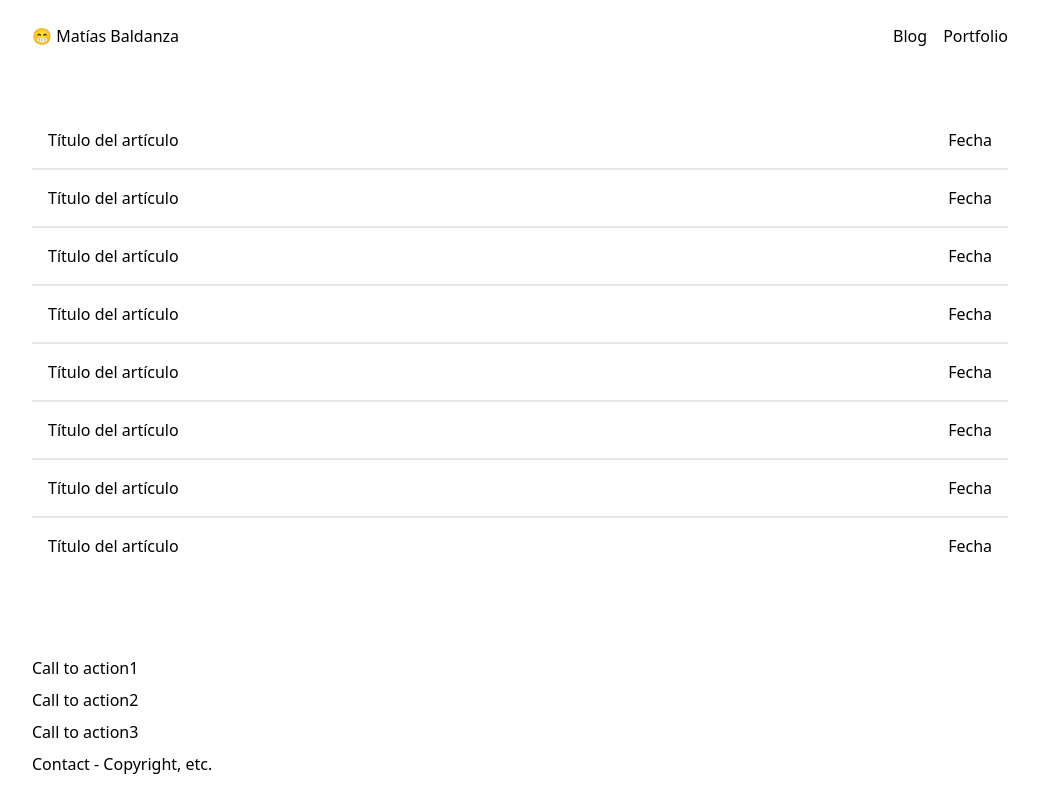
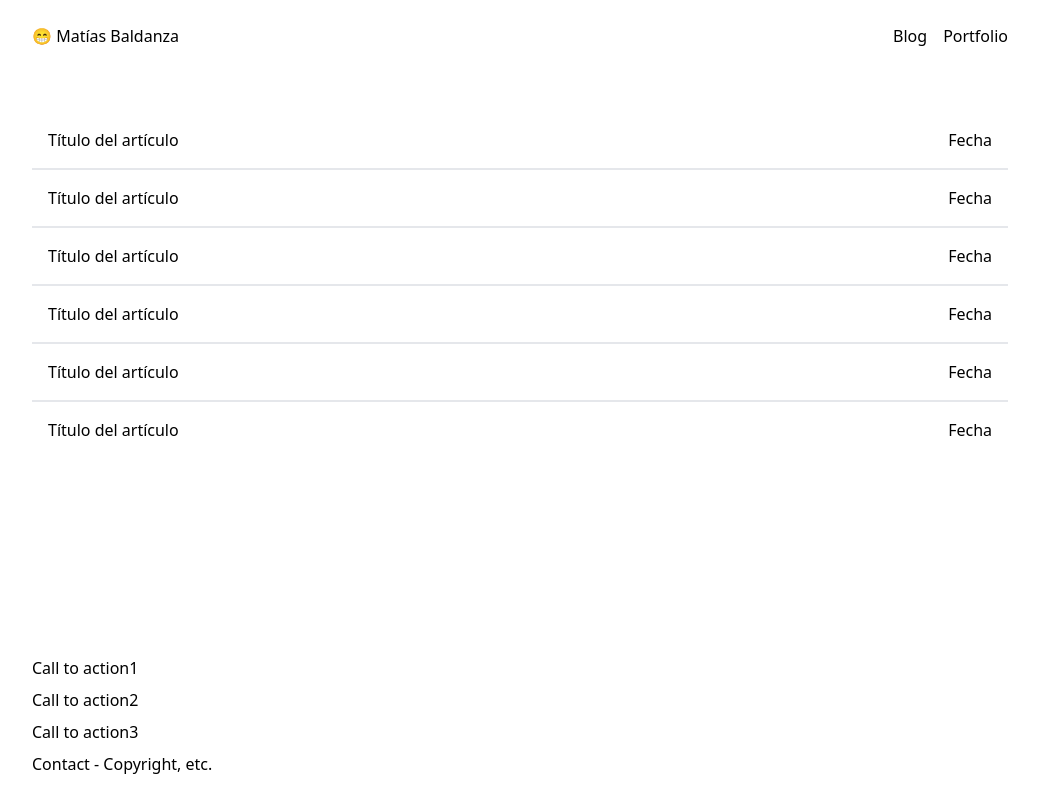
Before and after one commit to matiasbaldanza/matiasbaldanza_dev, a Next.js app: page / in a window 1280 px wide. Shown: the whole page, without its empty margins (120-1159 px from the left). Built offline with nearby package versions, Linux system fonts and the light colour scheme.

Commit message:
feat: split homepage into components

```diff
--- /dev/null
+++ b/src/components/Footer.js
@@ -0,0 +1,10 @@
+export default function Footer() {
+    return (
+        <footer className='py-6 flex flex-col gap-2'>
+            <p>Call to action1</p>
+            <p>Call to action2</p>
+            <p>Call to action3</p>
+            <p>Contact - Copyright, etc.</p>
+        </footer>
+    )
+}
--- /dev/null
+++ b/src/components/Header.js
@@ -0,0 +1,15 @@
+import Link from "next/link"
+
+export default function Header() {
+    return (
+        <header className='flex justify-between py-6 mb-10'>
+            <span>😁 Matías Baldanza</span>
+            <nav>
+                <ul className='flex gap-4'>
+                <li>Blog</li>
+                <li>Portfolio</li>
+                </ul>
+            </nav>
+        </header>
+    )
+}
--- /dev/null
+++ b/src/components/layout.js
@@ -0,0 +1,17 @@
+import Head from "next/head";
+import Header from "./Header";
+import Footer from "./Footer";
+
+export default function Layout({ children }) {
+    return (
+        <div className='container mx-auto px-6 lg:max-w-5xl flex flex-col min-h-screen'>
+            <Header />
+
+            <main className='max-h-screen flex-1'>
+                {children}
+            </main>
+
+            <Footer />
+        </div>
+    )
+}
--- a/src/pages/index.js
+++ b/src/pages/index.js
@@ -1,21 +1,13 @@
 import Image from 'next/image'
 import { Inter } from 'next/font/google'
+import Layout from '@/components/layout'
 
 const inter = Inter({ subsets: ['latin'] })
 
-export default function Home() {
+export default function Home({ articlesData }) {
   return (
-      <div className='container mx-auto px-6 lg:max-w-5xl flex flex-col min-h-screen'>
-        <header className='flex justify-between py-6 mb-10'>
-          <span>😁 Matías Baldanza</span>
-          <nav>
-            <ul className='flex gap-4'>
-              <li>Blog</li>
-              <li>Portfolio</li>
-            </ul>
-          </nav>
-        </header>
-        <main className='max-h-screen flex-1'>
+    <Layout>
+      {console.log(articlesData)}
       <ul className='divide-y-2'>
         <li className='flex justify-between p-4'>
           Título del artículo<span>Fecha</span>
@@ -35,20 +27,7 @@
         <li className='flex justify-between p-4'>
           Título del artículo<span>Fecha</span>
         </li>
-            <li className='flex justify-between p-4'>
-              Título del artículo<span>Fecha</span>
-            </li>
-            <li className='flex justify-between p-4'>
-              Título del artículo<span>Fecha</span>
-            </li>
       </ul>
-        </main>
-        <footer className='py-6 flex flex-col gap-2'>
-          <p>Call to action1</p>
-          <p>Call to action2</p>
-          <p>Call to action3</p>
-          <p>Contact - Copyright, etc.</p>
-        </footer>
-      </div>
+    </Layout>
   )
 }
```
Lines whose indentation alone changed are shown as unchanged.
